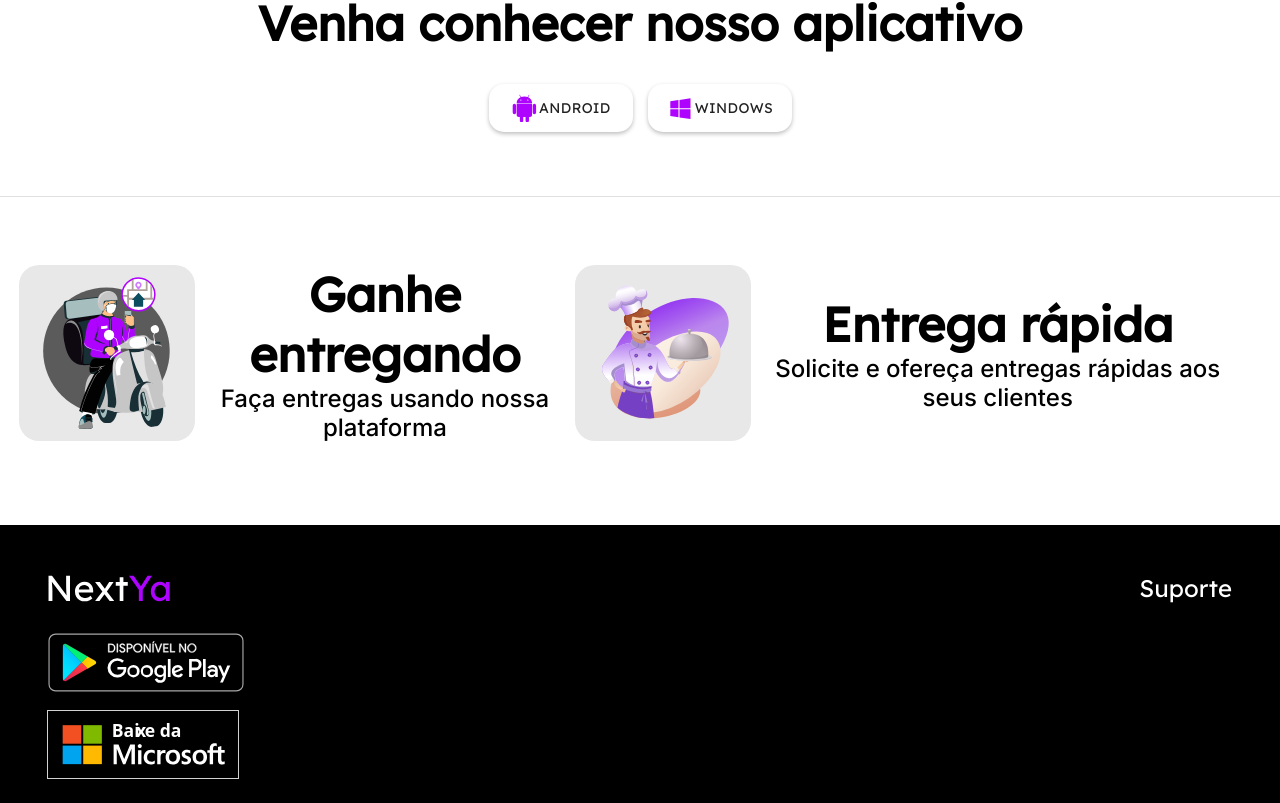
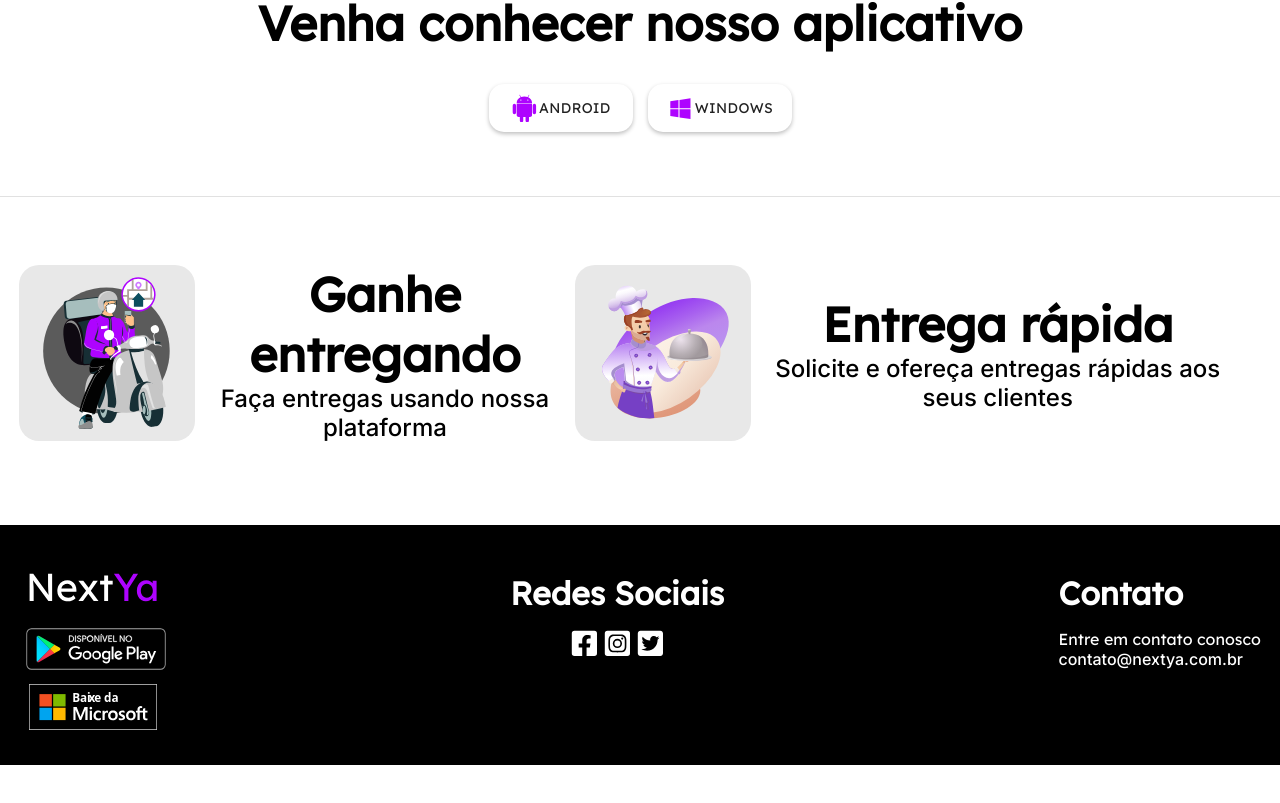
Before and after one commit to edu-correia/NextYa, a React (Create React App) app: page / in a window 1280 px wide. Shown: the part 1003-1806 px from the top of the page. After the commit the page ends 1768 px from the top, so only its background shows below. Built offline with nearby package versions, Linux system fonts and the light colour scheme.

Commit message:
footer alterado

```diff
--- a/src/Layouts/Footer/footer.scss
+++ b/src/Layouts/Footer/footer.scss
@@ -1,33 +1,110 @@
 .footer{
+
+    display: flex;
+    flex-direction: row;
+    justify-content: space-between;
     background-color: #000;
     width: 100%;
-    height: 40vh;
+    height: 30vh;
 
-    .logo--suporte{
-
+    .logoAndBadges{
         padding-top: 3rem;
+        display: flex;
+        flex-direction: column;
+        align-items: flex-start;
+        .logo{
+            width: 8rem;
+            margin-left: 0.8rem;
+        }
 
 
         a{
             font-family: Lexend Deca;
             color: #fff;
-            font-size: 1.5rem;
+            h1{
+                font-size: 1.5rem;
+            }
 
             &:link{
                 text-decoration: none;
             }
         }
+
+        .btnDownload{
+            display: flex;
+            flex-direction: column;
+            padding-top: 1rem;
+            .btnAndroid{
+                width: 10rem;
+            }
+
+            .btnWindows{
+                width: 8rem;
+                margin-left: 13px;
+
+            }
+        }
+
     }
 
-    .btnDownload{
-        .btnAndroid{
-            width: 14rem;
+
+
+    .socialMidia{
+
+        display: flex;
+        align-items: center;
+        flex-direction: column;
+        padding-top: 3rem;
+        padding-left: 2rem;
+
+            h1{
+                color: #fff;
+                font-family: Lexend Deca;
+                text-align: center;
+                padding-bottom: 1rem;
+            }
+            .iconsSocialMidia{
+                display: flex;
+                flex-direction: row;
+                justify-content: center;
+                align-items: center;
+
+                a{
+                    color: #fff;
+                    font-size: 1.8rem;
+                    padding: 0px 2px;
+                }
+            }
         }
 
-        .btnWindows{
-            width: 12rem;
-            margin-left: 13px;
+    .info{
+        display: flex;
+        flex-direction: column;
+        align-items: flex-end;
+        padding-top: 3rem;
+        padding-left: 2rem;
+        h1{
+            font-family: Lexend Deca;
+            color: #fff;
+            padding-bottom: 1rem;
+
 
         }
+        p{
+            font-family: Lexend Deca;
+            color: #fff;
+        }
+        a{
+            font-family: Inter;
+            color: #fff;
+
+            &:link{
+                text-decoration: none;
+            }
+        }
+
+
     }
+
+
 }
--- a/src/Layouts/Footer/index.js
+++ b/src/Layouts/Footer/index.js
@@ -5,39 +5,53 @@ import BtnWindows from '../../Assets/windows download.svg'
 import Box from '@material-ui/core/Box'
 import './footer.scss'
 import { Hidden } from '@material-ui/core';
+import { FaFacebookSquare, FaInstagramSquare, FaTwitterSquare } from 'react-icons/fa'
 
 export default ()=>{
     return(
         <Box className="footer">
             <Box
-                className="logo--suporte"
-                display="flex"
-                alignItems="center"
-                justifyContent="space-between"
-                marginLeft={{xs:"3rem", sm:"3rem", xl:"5rem"}}
-                marginRight={{xs:"3rem", sm:"3rem", xl:"5rem"}}
+                className="logoAndBadges"
+                marginLeft={{xs:"1rem", sm:"1rem", xl:"5rem"}}
+                order={1}
             >
-                <img src={Logo} alt="Logo"/>
-                <Box>
-                    <a href="/">Suporte</a>
+                <img src={Logo} alt="Logo" className="logo"/>
+
+                <Box className="btnDownload">
+                    <a href="/">
+                        <img src={BtnAndroid} className="btnAndroid"/>
+                    </a>
+                    <Hidden smDown>
+                        <a href="/">
+                            <img src={BtnWindows} className="btnWindows"/>
+                        </a>
+                    </Hidden>
                 </Box>
             </Box>
-            <Box
-                className="btnDownload"
-                display="flex"
-                flexDirection="column"
-                paddingTop="1rem"
-                marginLeft={{xs:"2.1rem", sm:"2.1rem", xl:"4.1rem"}}
-                marginRight={{xs:"2.1rem", sm:"2.1rem", xl:"4.1rem"}}
-            >
-                <a href="/">
-                    <img src={BtnAndroid} className="btnAndroid"/>
-                </a>
-                <Hidden smDown>
+
+            <Box className="socialMidia" order={2}>
+                <Box fontSize={{xs:"0.8rem", sm:"0.8rem", md:"1rem", lg:"1rem", xl:"1rem"}}>
+                    <h1>Redes Sociais</h1>
+                </Box>
+                <Box className="iconsSocialMidia">
                     <a href="/">
-                        <img src={BtnWindows} className="btnWindows"/>
+                        <FaFacebookSquare/>
                     </a>
-                </Hidden>
+                    <a href="/">
+                        <FaInstagramSquare/>
+                    </a>
+                    <a href="/">
+                        <FaTwitterSquare/>
+                    </a>
+                </Box>
+            </Box>
+
+            <Box order={3} className="info" paddingRight={{xs:"1.2rem", sm:"1.2rem", xl:"5rem"}}>
+                <Box fontSize={{xs:"0.8rem", sm:"0.8rem", md:"1rem", lg:"1rem", xl:"1rem"}}>
+                    <h1>Contato</h1>
+                    <p>Entre em contato conosco</p>
+                    <a href="/">contato@nextya.com.br</a>
+                </Box>
             </Box>
         </Box>
     )
--- a/src/Layouts/NavBar/index.js
+++ b/src/Layouts/NavBar/index.js
@@ -1,7 +1,7 @@
 import React, { useState } from 'react';
 import Logo from '../../Assets/NextYa.svg'
 import './navbar.scss'
-import DrawerComponent from './DrawerComponent/DrawerComponent.js'
+import DrawerComponent from '../../Components/DrawerComponent/DrawerComponent.js'
 import { Hidden, Box} from '@material-ui/core/'
 
 
```
Also changed, not shown: src/Components/DrawerComponent/DrawerComponent.js (renamed from src/Layouts/NavBar/DrawerComponent/DrawerComponent.js), src/Components/DrawerComponent/DrawerComponent.scss (renamed from src/Layouts/NavBar/DrawerComponent/DrawerComponent.scss).
